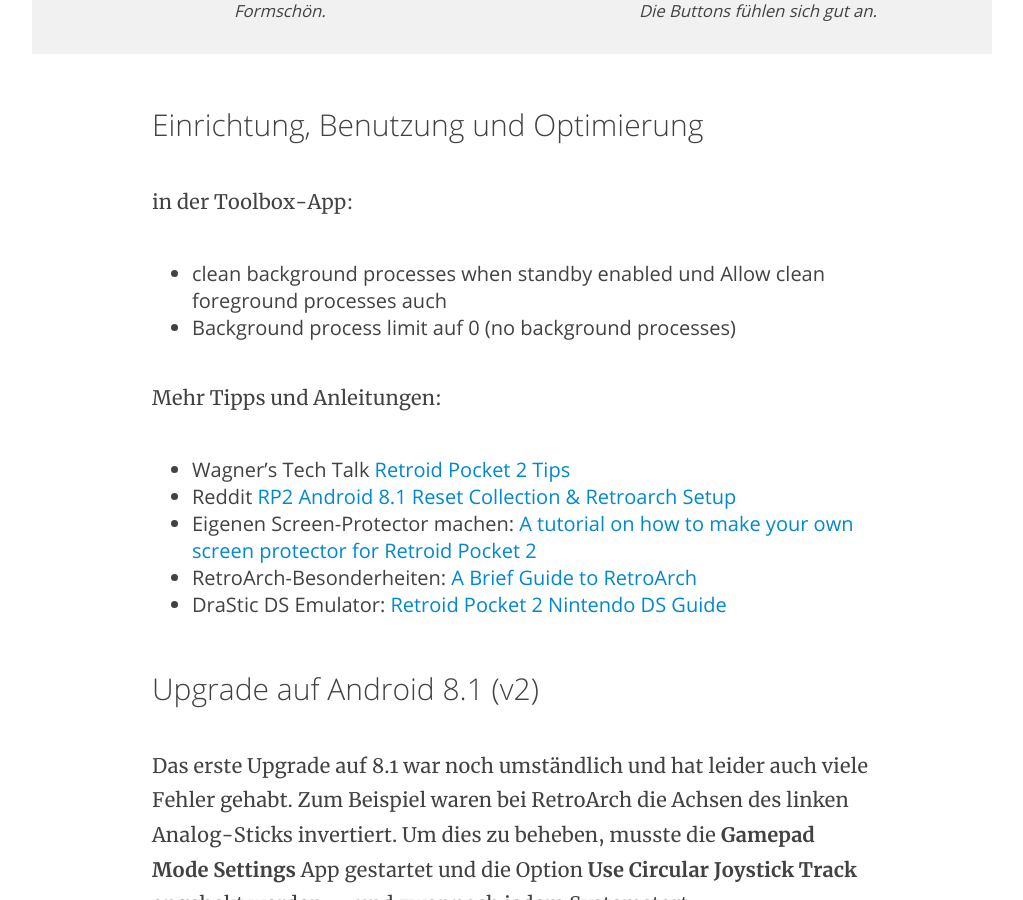
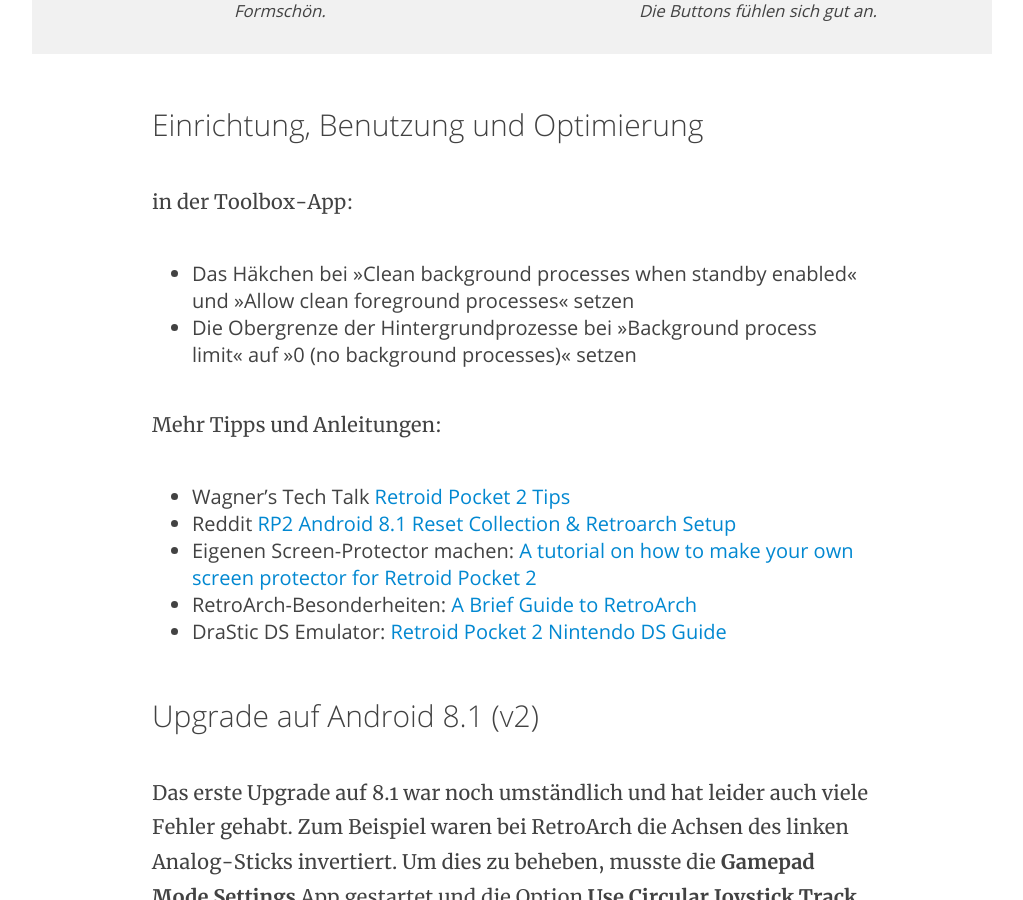
Before and after one commit to marc2o/marc2o.github.io, a Jekyll site: the page built from _posts/2021-01-29-Retroid-Pocket-2-Handeheld-Konsole.md, in a window 1280 px wide and 900 px high, scrolled down 1998 px. Shown: the whole window, without its empty margins (128-1151 px from the left). Built offline with Jekyll 4.4.1, drawn with Linux system fonts in a browser that asks for light colours.

Commit message:
Update 2021-01-29-Retroid-Pocket-2-Handeheld-Konsole.md

```diff
--- a/_posts/2021-01-29-Retroid-Pocket-2-Handeheld-Konsole.md
+++ b/_posts/2021-01-29-Retroid-Pocket-2-Handeheld-Konsole.md
@@ -13,18 +13,18 @@
 Für mich ist die Konsole momentan einfach die schönste Möglichkeit, meine Lieblings-Spiele vom NES, SNES und Mega Drive wieder zu erleben.
 
 <figure class="gallery">
-	<figure><img src="/images/rp2-foto-1.jpg" alt=""><figcaption><em>Formschön.</em></figcaption></figure>
-	<figure><img src="/images/rp2-foto-2.jpg" alt=""><figcaption><em>Die Buttons fühlen sich gut an.</em></figcaption></figure>
-	<figure><img src="/images/rp2-foto-3.jpg" alt=""><figcaption><em>Liegt gut in der Hand. </em></figcaption></figure>
-	<figure><img src="/images/rp2-foto-4.jpg" alt=""><figcaption><em>Funktioniert.</em></figcaption></figure>
+    <figure><img src="/images/rp2-foto-1.jpg" alt=""><figcaption><em>Formschön.</em></figcaption></figure>
+    <figure><img src="/images/rp2-foto-2.jpg" alt=""><figcaption><em>Die Buttons fühlen sich gut an.</em></figcaption></figure>
+    <figure><img src="/images/rp2-foto-3.jpg" alt=""><figcaption><em>Liegt gut in der Hand. </em></figcaption></figure>
+    <figure><img src="/images/rp2-foto-4.jpg" alt=""><figcaption><em>Funktioniert.</em></figcaption></figure>
 </figure>
 
 ## Einrichtung, Benutzung und Optimierung
 
 in der Toolbox-App:
 
-- clean background processes when standby enabled und Allow clean foreground processes auch
-- Background process limit auf 0 (no background processes)
+- Das Häkchen bei »Clean background processes when standby enabled« und »Allow clean foreground processes« setzen
+- Die Obergrenze der Hintergrundprozesse bei »Background process limit« auf »0 (no background processes)« setzen
 
 Mehr Tipps und Anleitungen:
 
@@ -33,7 +33,6 @@
 - Eigenen Screen-Protector machen: [A tutorial on how to make your own screen protector for Retroid Pocket 2](https://youtu.be/1f4VvxRQUkA)
 - RetroArch-Besonderheiten: [A Brief Guide to RetroArch](https://wiki.retroidhandhelds.com/index.php?title=A_Brief_Guide_to_Retroarch)
 - DraStic DS Emulator: [Retroid Pocket 2 Nintendo DS Guide](https://retrogamecorps.com/2020/09/22/guide-nintendo-ds-on-the-retroid-pocket-2/)
-
 
 ## Upgrade auf Android 8.1 (v2)
 
@@ -46,14 +45,12 @@
 
 Ein Leitfaden zur Installation liegt bei. Eine schönere Dokumentation gibt es bei Retro Game Corps: [Retroid Pocket 2 Android 8.1 Install Guide](https://retrogamecorps.com/2020/12/29/retroid-pocket-2-android-8-1-install-guide/).
 
-
 ## Familienanschluss
 
 Auch wenn das Gerät durchaus umstritten ist, gerade was die technischen Spezifikationen angeht, so gibt es doch eine lebendige Fan-Gemeinde. Regelmäßige Infos, Tipps und Neuigkeiten werden hier veröffentlicht:
 
 - Discord: [https://discord.com/invite/mnA2Ju2RZy](https://discord.com/invite/mnA2Ju2RZy)
 - Reddit: [https://www.reddit.com/r/retroid/](https://www.reddit.com/r/retroid/)
-
 
 ## Kosmetische Eingriffe
 
@@ -67,7 +64,6 @@
 
 - GitHub: [https://github.com/sreichholf/repola](https://github.com/sreichholf/repola)
 
-
 ## Nicht nur Emulation
 
 Am meisten hat mich persönlich gefreut, dass mein heißgeliebter [**Shovel Knight**](https://yachtclubgames.com/shovel-knight/) tadellos auf dem RP2 läuft! Aber auch [**Evoland II**](https://evoland.shirogames.com) läuft prima und ist super süß.
```
